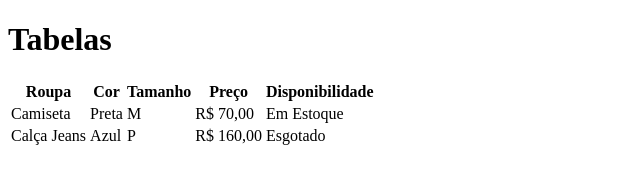
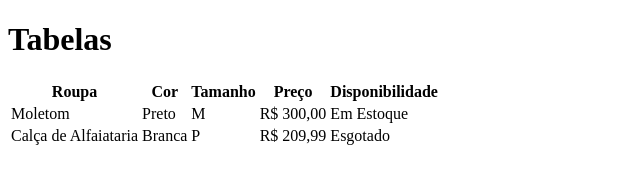
Before and after one commit to jucaju09/aula-tabela, a plain HTML site: page index.html in a window 1280 px wide. Shown: the whole page, without its empty margins (0-640 px from the left). Drawn offline with Linux system fonts and the light colour scheme.

Commit message:
Catálogo renovado

```diff
--- a/index.html
+++ b/index.html
@@ -17,17 +17,17 @@
             <th>Disponibilidade</th>
         </tr>
         <tr>
-            <td>Camiseta</td>
-            <td>Preta</td>
+            <td>Moletom</td>
+            <td>Preto</td>
             <td>M</td>
-            <td>R$ 70,00</td>
+            <td>R$ 300,00</td>
             <td>Em Estoque</td>
         </tr>
         <tr>
-            <td>Calça Jeans</td>
-            <td>Azul</td>
+            <td>Calça de Alfaiataria</td>
+            <td>Branca</td>
             <td>P</td>
-            <td>R$ 160,00</td>
+            <td>R$ 209,99</td>
             <td>Esgotado</td>
         </tr>
     </table>
```
